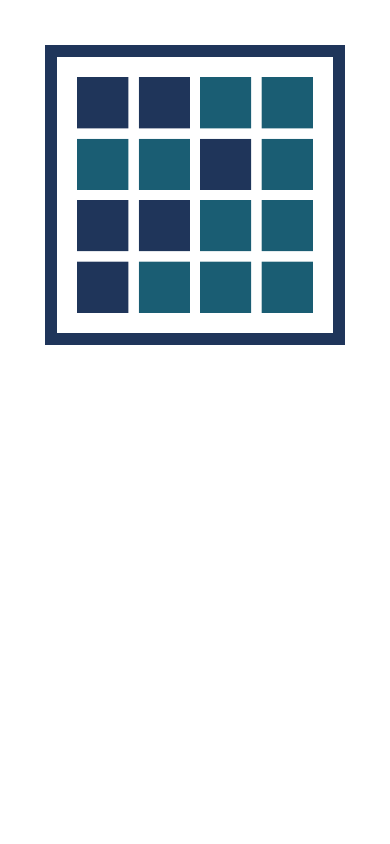
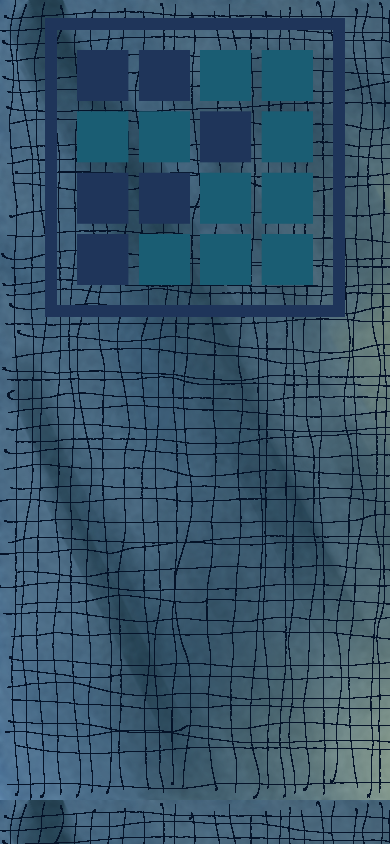
Before and after one commit to stitchinspace/blink, a plain HTML site: page index.html in a window 390 px wide. Drawn offline with Linux system fonts and the light colour scheme.

Commit message:
messing with responsiveness

```diff
--- a/stylesheet.css
+++ b/stylesheet.css
@@ -4,17 +4,15 @@
 box-sizing: border-box;
 }
 
-#background {
-	background-image: url("griddybackgroundbig2.png");
-	background-size: 100%;
-	background-repeat: no-repeat;
-	}
+body{
+background-image: url("griddybackgroundbig2.png");
+}
 
 #canvas {
 
 	border:	0.75em solid rgb(31, 53, 90);
 	width:	80%;
-	height:	80%;
-	margin: 10%;
+	max-height: 900px;
+	margin: 10px;
 	padding:10px;
 	}
```
